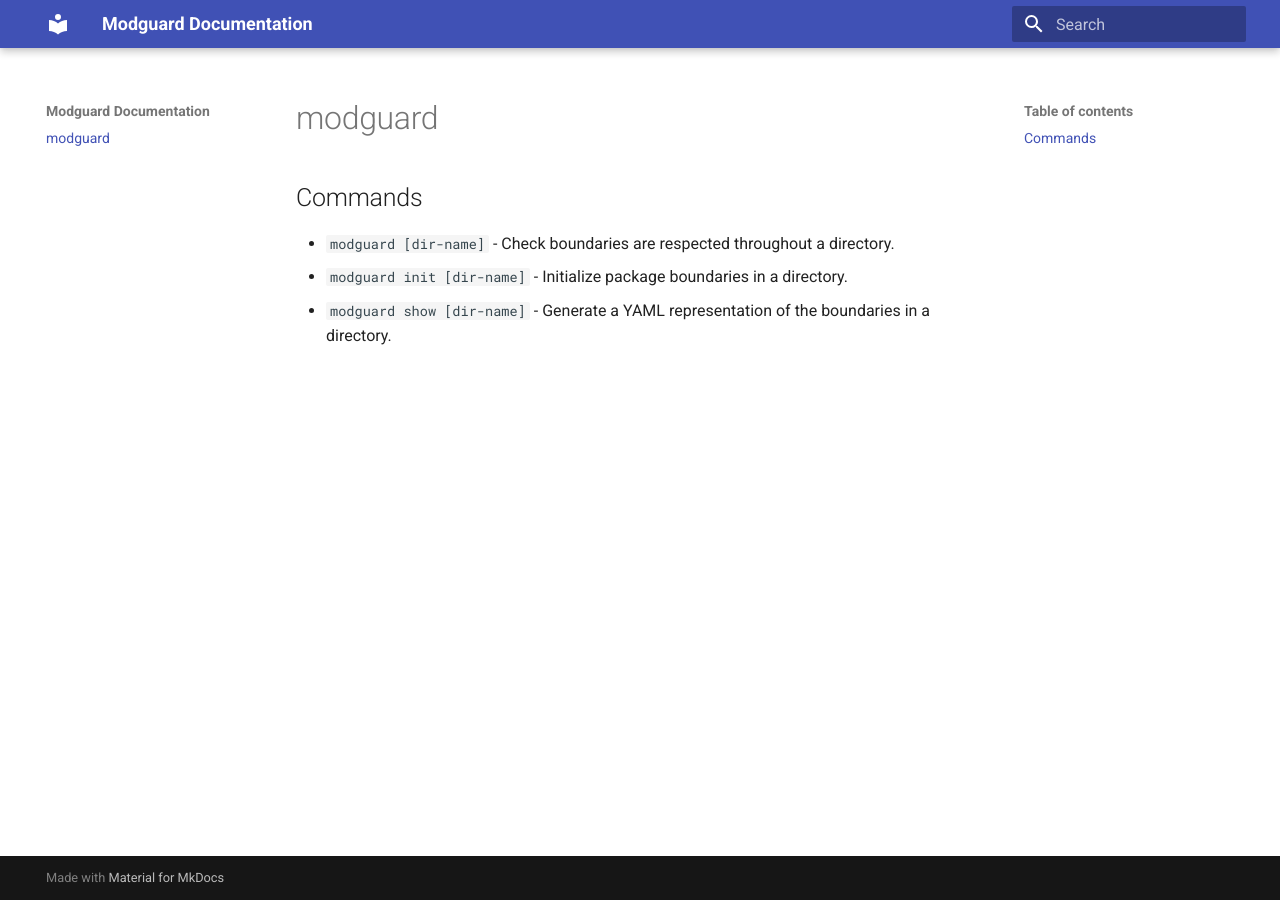
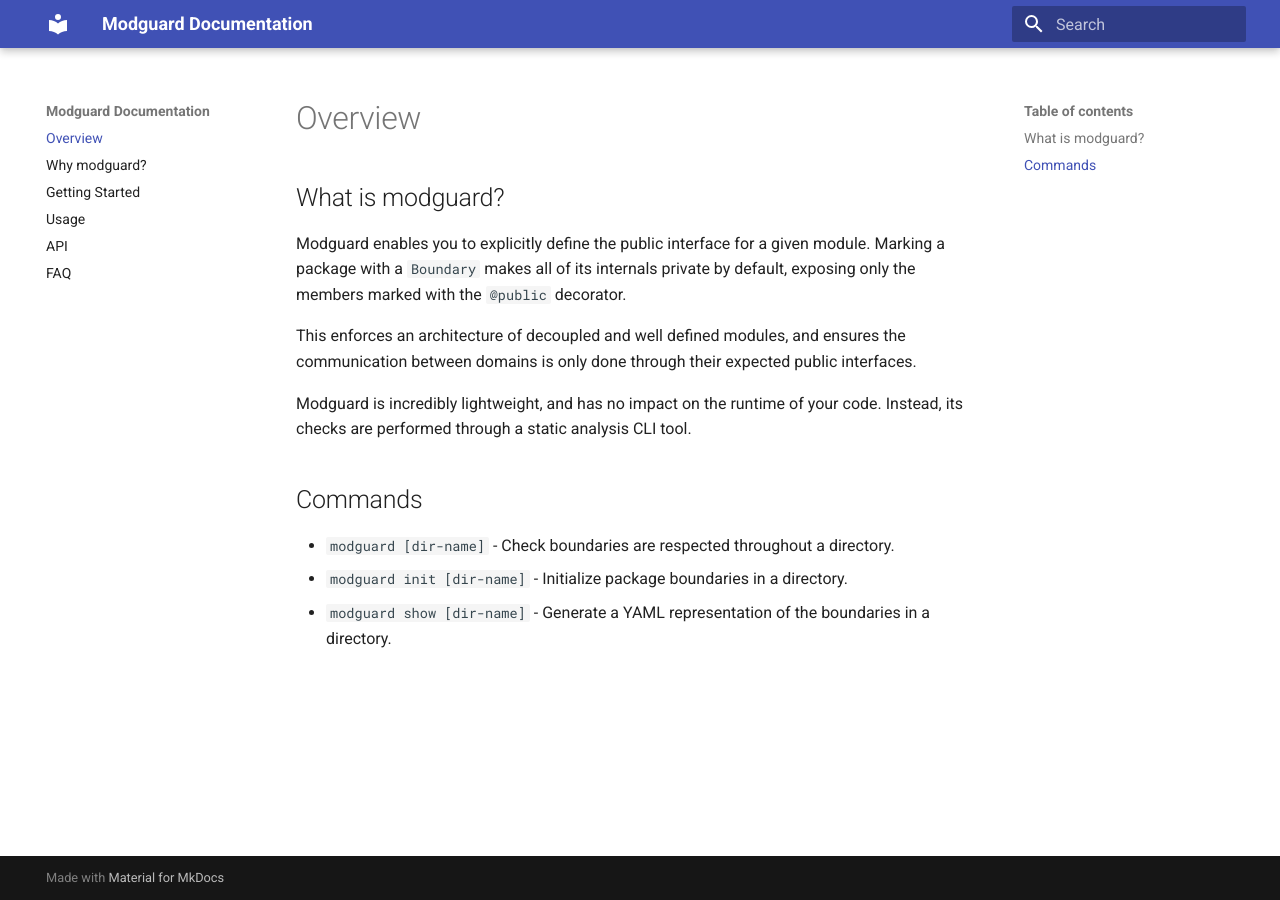
Before and after one commit to gauge-sh/tach, an MkDocs documentation site: the page built from docs/index.md, in a window 1280 px wide. Built offline with MkDocs 1.6.1 and Material for MkDocs 9.7.7, drawn with Linux system fonts in a browser that asks for light colours.

Commit message:
Add outline of docs, write overview and getting-started

```diff
--- a/docs/index.md
+++ b/docs/index.md
@@ -1,4 +1,11 @@
-# modguard
+# Overview
+
+## What is modguard?
+Modguard enables you to explicitly define the public interface for a given module. Marking a package with a `Boundary` makes all of its internals private by default, exposing only the members marked with the `@public` decorator.
+
+This enforces an architecture of decoupled and well defined modules, and ensures the communication between domains is only done through their expected public interfaces.
+
+Modguard is incredibly lightweight, and has no impact on the runtime of your code. Instead, its checks are performed through a static analysis CLI tool.
 
 ## Commands
 
--- a/mkdocs.yml
+++ b/mkdocs.yml
@@ -1,6 +1,18 @@
 # yaml-language-server: $schema=https://squidfunk.github.io/mkdocs-material/schema.json
 site_name: Modguard Documentation
+site_url: https://never-over.github.io/modguard/
+nav:
+  - index.md
+  - why-modguard.md
+  - getting-started.md
+  - usage.md
+  - api.md
+  - faq.md
 theme:
   name: material
   features:
     - navigation.instant
+    - navigation.instant.progress
+    - navigation.sections
+    - navigation.tracking
+    - toc.follow
```
Also changed, not shown: docs/api.md (added, +1 -0 lines), docs/faq.md (added, +1 -0 lines), docs/getting-started.md (added, +33 -0 lines), docs/why-modguard.md (added, +1 -0 lines), docs/installation.md (added), docs/usage.md (added).
